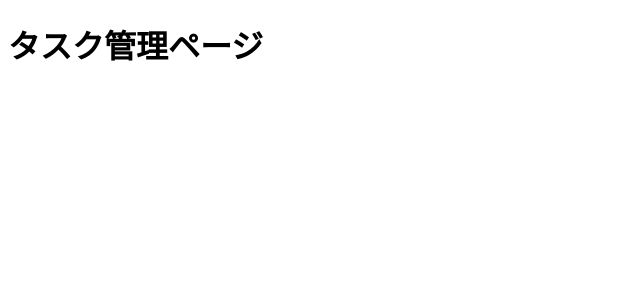
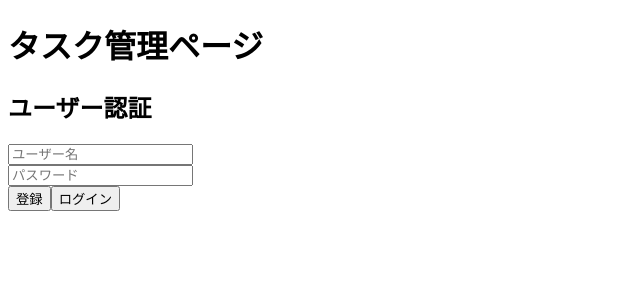
Before and after one commit to matsufuji-shi/TaskManagementApplication, a React (Create React App) app in the folder task-manager-frontend/: page /auth in a window 1280 px wide. Before the commit this address had no page. Shown: the top 300 px of the page, without its empty margins (0-640 px from the left). Built offline with nearby package versions, Linux system fonts and the light colour scheme.

Commit message:
docs:ログイン画面の配置変更

```diff
--- a/task-manager-frontend/src/App.js
+++ b/task-manager-frontend/src/App.js
@@ -3,6 +3,7 @@ import { BrowserRouter as Router, Routes, Route } from "react-router-dom";
 import TaskList from "./components/TaskList";
 import TaskForm from "./components/TaskForm";
 import TaskDetail from "./components/TaskDetail";
+import AuthForm from "./components/AuthForm";
 
 function App() {
   return (
@@ -18,6 +19,8 @@ function App() {
           <Route path="/tasks/:id" element={<TaskDetail />} />
           {/* 編集画面ページ */}
           <Route path="/edit/:id" element={<TaskForm />} /> {/* 編集ページを追加 */}
+          <Route path="/auth" element={<AuthForm />} />
+          {/* ログイン・新規登録画面追加 */}
         </Routes>
       </div>
     </Router>
--- a/task-manager-frontend/src/components/AuthForm.js
+++ b/task-manager-frontend/src/components/AuthForm.js
@@ -34,12 +34,14 @@ function AuthForm() {
         value={username}
         onChange={(e) => setUsername(e.target.value)}
       />
+      <br/>
       <input
         type="password"
         placeholder="パスワード"
         value={password}
         onChange={(e) => setPassword(e.target.value)}
       />
+      <br/>
       <button onClick={() => handleAuth("register")}>登録</button>
       <button onClick={() => handleAuth("login")}>ログイン</button>
     </div>
```
